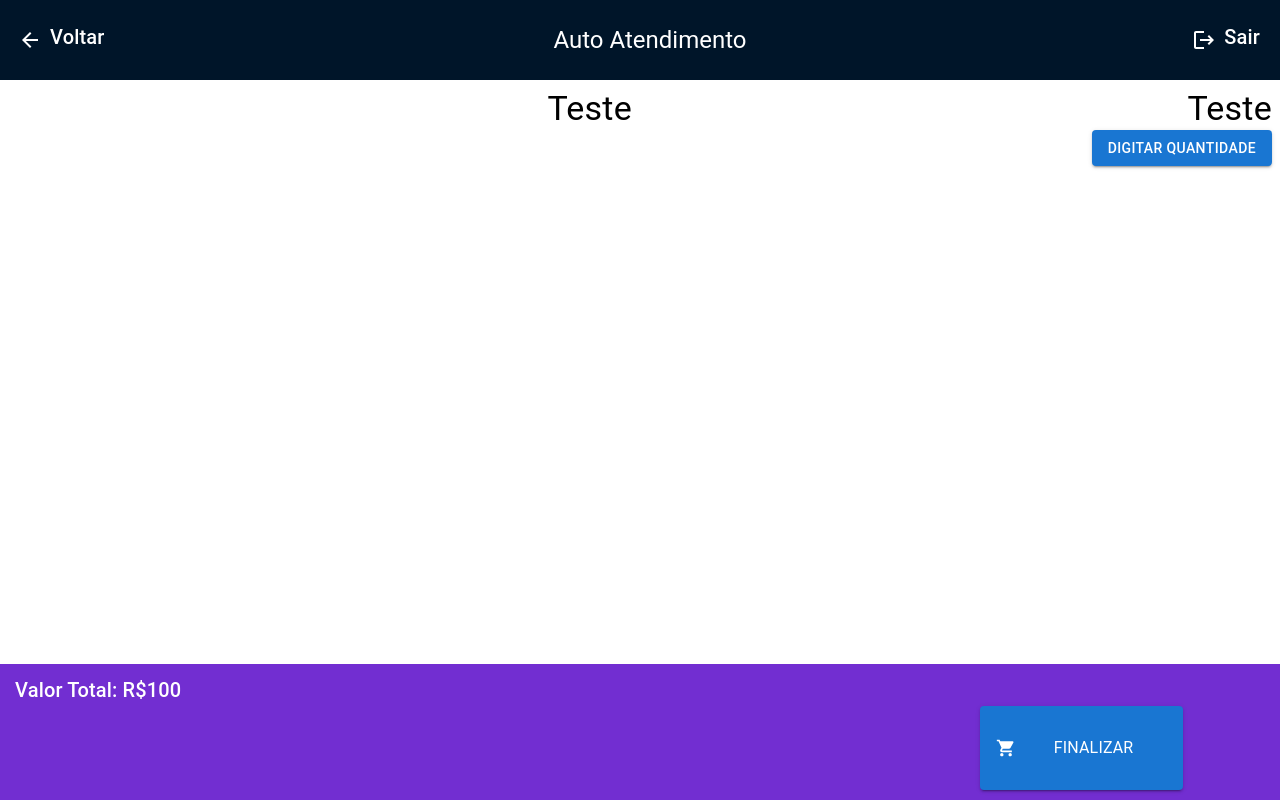
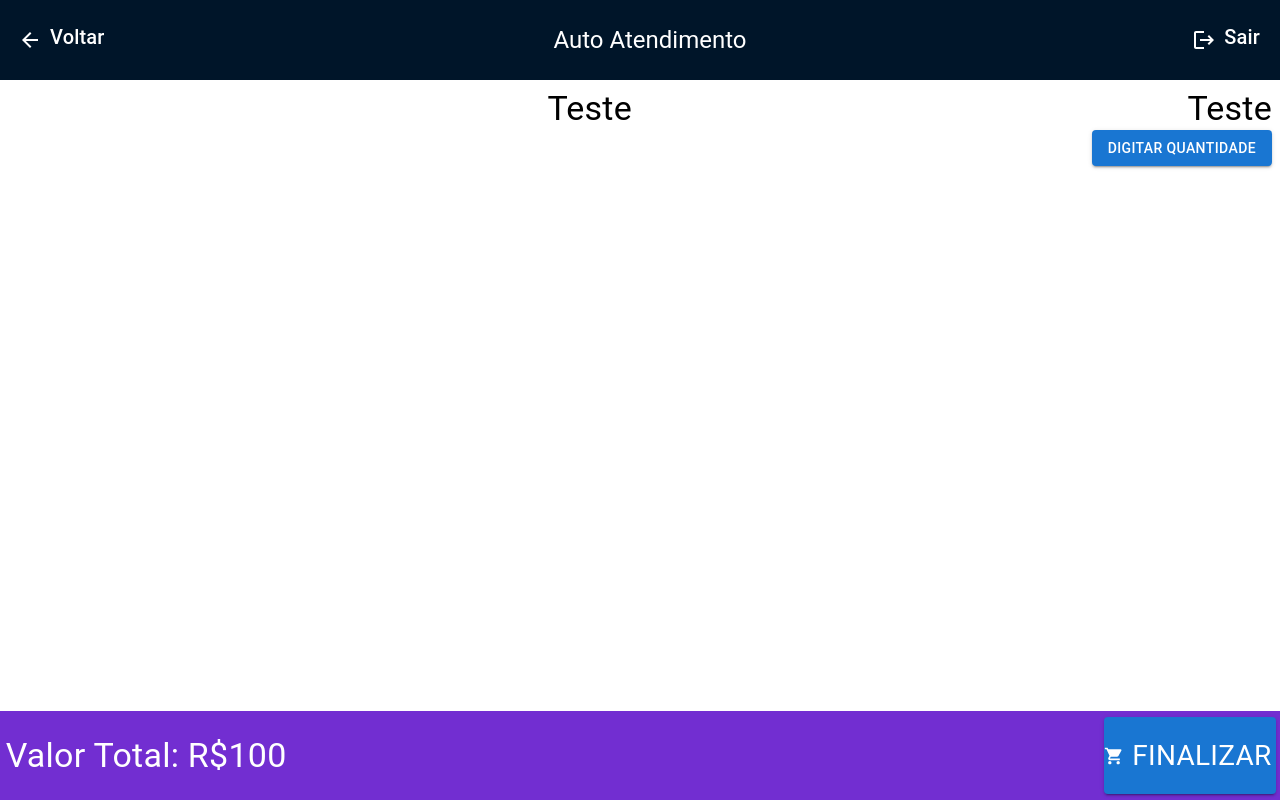
Before and after one commit to ewerton336/autoatendimento, a Next.js app: page / in a window 1280 px wide. Built offline with nearby package versions, Linux system fonts and the light colour scheme.

Commit message:
ajustes de padding de footer

```diff
--- a/src/components/footer/footer.tsx
+++ b/src/components/footer/footer.tsx
@@ -11,7 +11,7 @@ const Footer: React.FC<FooterProps> = ({ totalAmount }) => {
     <Box
       sx={{
         backgroundColor: "#722ed1",
-        padding: "10px 10px",
+        padding: "0.5% 0%",
         color: "#fff",
         position: "fixed",
         bottom: 0,
@@ -21,20 +21,22 @@ const Footer: React.FC<FooterProps> = ({ totalAmount }) => {
         zIndex: 1000,
       }}
     >
-      <Grid container justifyContent="space-between" alignItems="center">
-        <Grid item xs={11} textAlign="left" alignItems="center">
-          <Typography variant="h6" sx={{ marginLeft: "5px" }}>
-            Valor Total: R${totalAmount}
-          </Typography>
+      <Grid container justifyContent="center" alignItems="center">
+        <Grid item xs={8} textAlign="left">
+          <Grid item xs={8}>
+            <Typography variant="h4" sx={{ padding: "1% 1%" }}>
+              Valor Total: R${totalAmount}
+            </Typography>
+          </Grid>
         </Grid>
-        <Grid item xs={11} textAlign="right" sx={{ marginRight: "50px" }}>
+        <Grid item xs={4} textAlign="right">
           <Button
             variant="contained"
             color="primary"
             startIcon={<ShoppingCartIcon />}
-            sx={{ padding: "30px 20px" }}
+            sx={{ padding: "4% 1%", marginRight: "1%" }}
           >
-            <Typography sx={{ padding: "0px 30px" }} component="span">
+            <Typography sx={{ fontSize: "200%" }} component="span">
               Finalizar
             </Typography>
           </Button>
--- a/src/components/forms/quantidade/quantidade-form.tsx
+++ b/src/components/forms/quantidade/quantidade-form.tsx
@@ -33,7 +33,7 @@ const QuantidadeForm: React.FC = () => {
           </Button>
           <Button
             variant="contained"
-            onClick={() => setQuantidade(quantidade - 1)}
+            onClick={() => setQuantidade(Math.max(1, quantidade - 1))}
           >
             -
           </Button>
```
